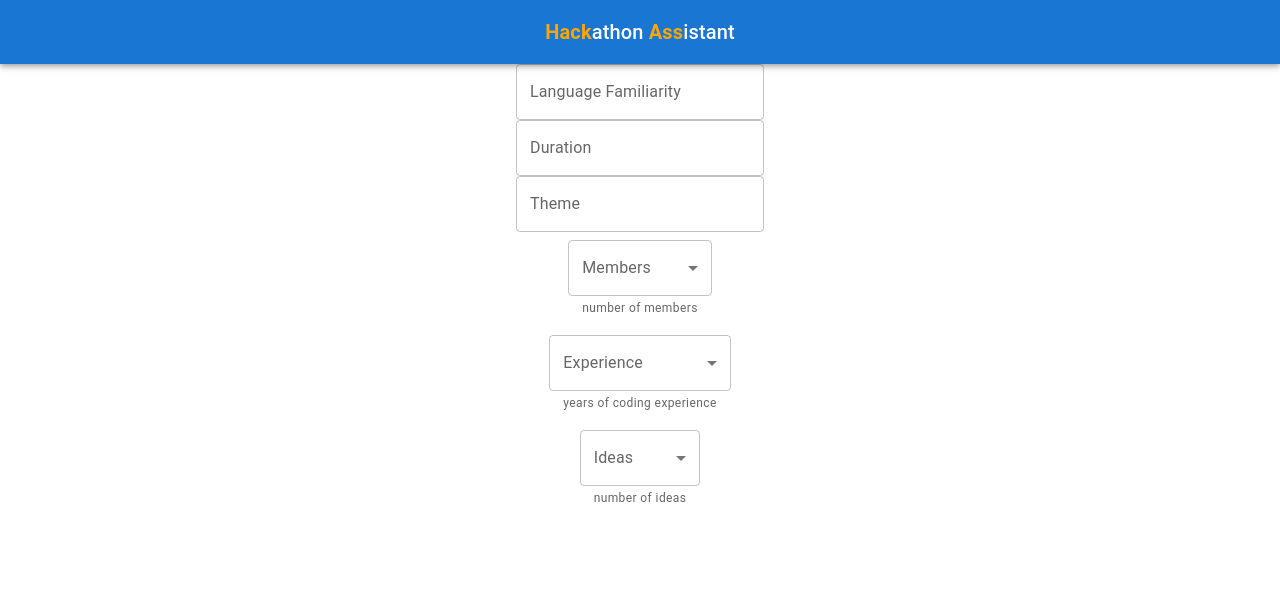
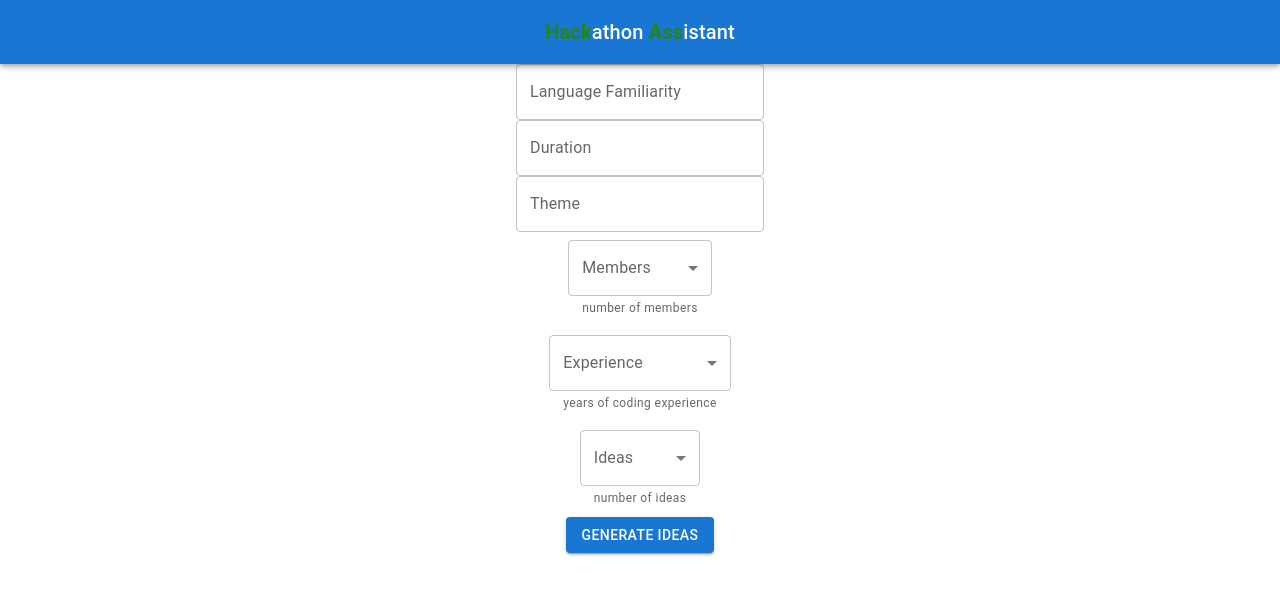
Before and after one commit to Sooraj-beep/HackAss, a React (Create React App) app in the folder frontend/: page / in a window 1280 px wide. Shown: the top 594 px of the page. Built offline with nearby package versions, Linux system fonts and the light colour scheme.

Commit message:
added button

```diff
--- a/frontend/src/App.js
+++ b/frontend/src/App.js
@@ -10,6 +10,7 @@ import { useState } from 'react';
 import LanguageFamiliarityInput from './LanguageFamiliarity';
 import DurationInput from './Duration';
 import ThemeInput from './Theme';
+import Button from '@mui/material/Button';
 
 function App() {
   const [experience, setExperience] = React.useState('');
@@ -82,6 +83,7 @@ function App() {
       <div className='Num-Users'>
       <NumberOfIdeas childToParent = {childToParent2}/>
       </div>
+      <Button variant="contained">Generate Ideas</Button>
     </div>
   );
 }
--- a/frontend/src/Header.js
+++ b/frontend/src/Header.js
@@ -14,7 +14,7 @@ export default function Header() {
           <Toolbar>
             {/*make hack and ass and display hackethon Assistant bold and bigger in typography*/}
             <Typography variant="h6" component="div" sx={{ flexGrow: 1 }}>
-            <Box component="span" fontWeight='bold' color='orange'>Hack</Box>athon <Box component="span" fontWeight='bold' color='orange'>Ass</Box>istant
+            <Box component="span" fontWeight='bold' color= "#268513">Hack</Box>athon <Box component="span" fontWeight='bold' color='#268513'>Ass</Box>istant
             </Typography>
           </Toolbar>
         </AppBar>
```
